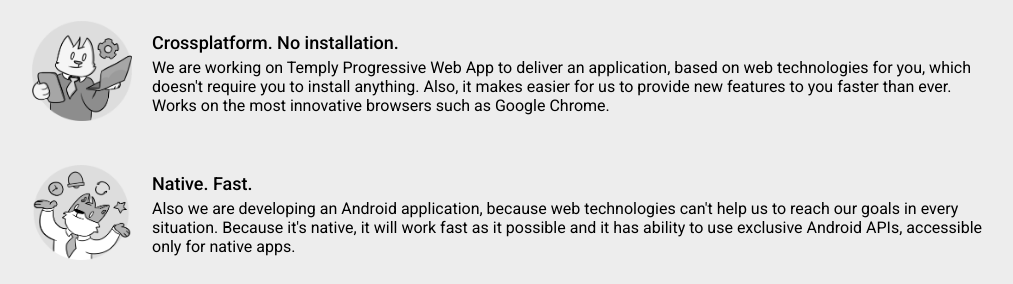
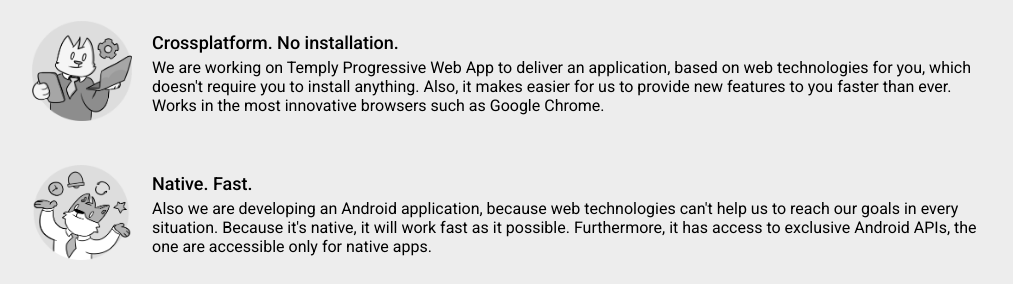
Before and after one commit to Sominemo/Schedule-Sync, a PHP site: page / in a window 1280 px wide. Shown: the part 799-1083 px from the top of the page, without its empty margins (128-1141 px from the left). Run offline with PHP 8.4, Linux system fonts and the light colour scheme; some web fonts are replaced.

Commit message:
Some fixes to landing

```diff
--- a/landing/index.php
+++ b/landing/index.php
@@ -40,7 +40,7 @@
                     <div class="description">
                         We are working on Temply Progressive Web App to deliver an
                         application, based on web technologies for you, which doesn't require you to install anything. Also, it
-                        makes easier for us to provide new features to you faster than ever. Works on the most innovative browsers such as Google Chrome.
+                        makes easier for us to provide new features to you faster than ever. Works in the most innovative browsers such as Google Chrome.
                     </div>
                 </div>
             </a>
@@ -54,7 +54,7 @@
                     <div class="description">
                         Also we are developing an Android application, because web technologies
                         can't help us to reach our goals in every situation. Because it's native, it will work fast as
-                        it possible and it has ability to use exclusive Android APIs, accessible only for native apps.
+                        it possible. Furthermore, it has access to exclusive Android APIs, the one are accessible only for native apps.
                     </div>
                 </div>
             </div>
```
Also changed, not shown: landing/.htaccess.
